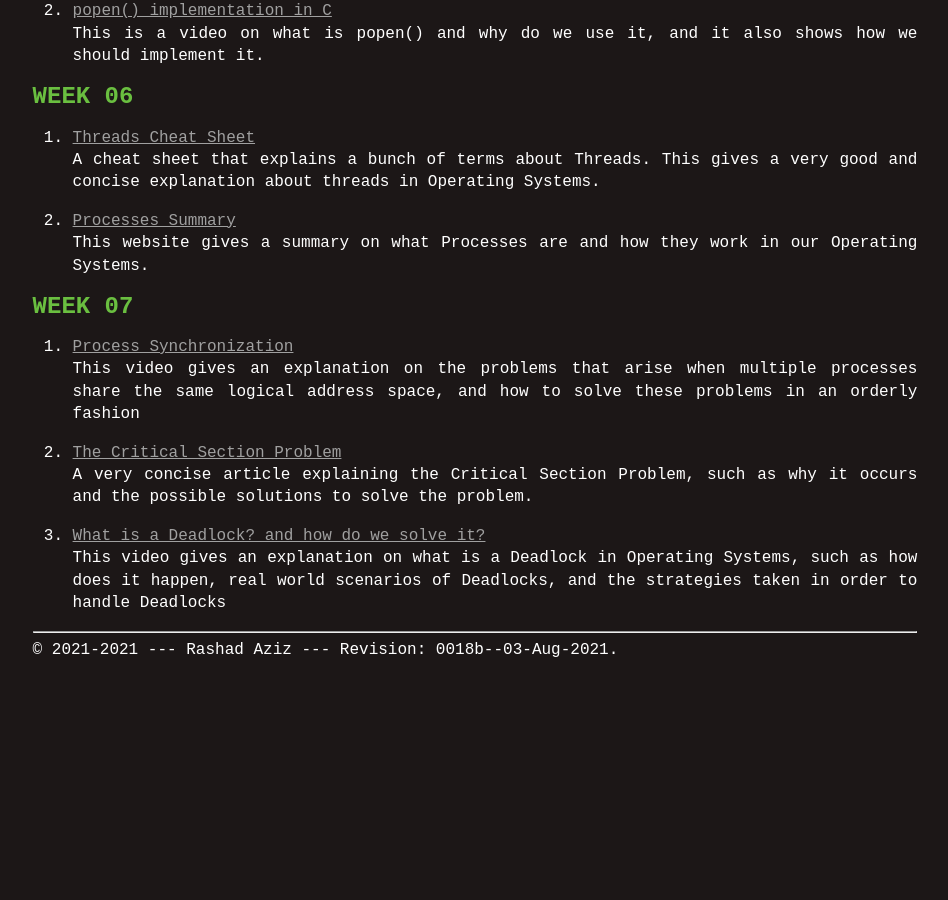
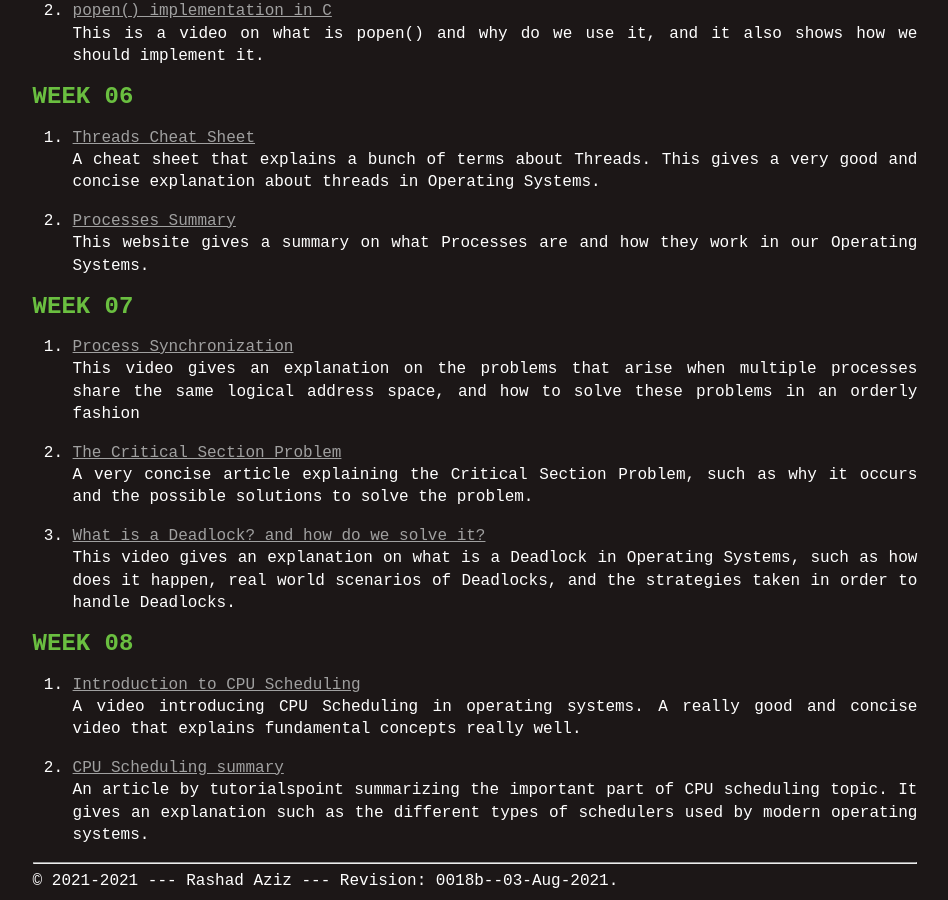
Before and after one commit to rashadaziz/os212, a Jekyll site: the page built from links.md, in a window 1280 px wide and 900 px high, scrolled down 1540 px. Shown: the whole window, without its empty margins (165-1113 px from the left). Built offline with Jekyll 4.4.1, drawn with Linux system fonts in a browser that asks for light colours; our own code applies the rules of GitHub Pages for plain Markdown files; before the commit the page ends 2208 px from its top, so only the background shows below that.

Commit message:
updated links.md

```diff
--- a/links.md
+++ b/links.md
@@ -69,4 +69,11 @@ This video gives an explanation on the problems that arise when multiple process
 A very concise article explaining the Critical Section Problem, such as why it occurs and the possible solutions to solve the problem.
 
 19. [What is a Deadlock? and how do we solve it?](https://www.youtube.com/watch?v=UVo9mGARkhQ)<br>
-This video gives an explanation on what is a Deadlock in Operating Systems, such as how does it happen, real world scenarios of Deadlocks, and the strategies taken in order to handle Deadlocks
+This video gives an explanation on what is a Deadlock in Operating Systems, such as how does it happen, real world scenarios of Deadlocks, and the strategies taken in order to handle Deadlocks.
+
+## WEEK 08
+20. [Introduction to CPU Scheduling](https://www.youtube.com/watch?v=EWkQl0n0w5M)<br>
+A video introducing CPU Scheduling in operating systems. A really good and concise video that explains fundamental concepts really well.
+
+21. [CPU Scheduling summary](https://www.tutorialspoint.com/operating_system/os_process_scheduling.htm)<br>
+An article by tutorialspoint summarizing the important part of CPU scheduling topic. It gives an explanation such as the different types of schedulers used by modern operating systems.
```
